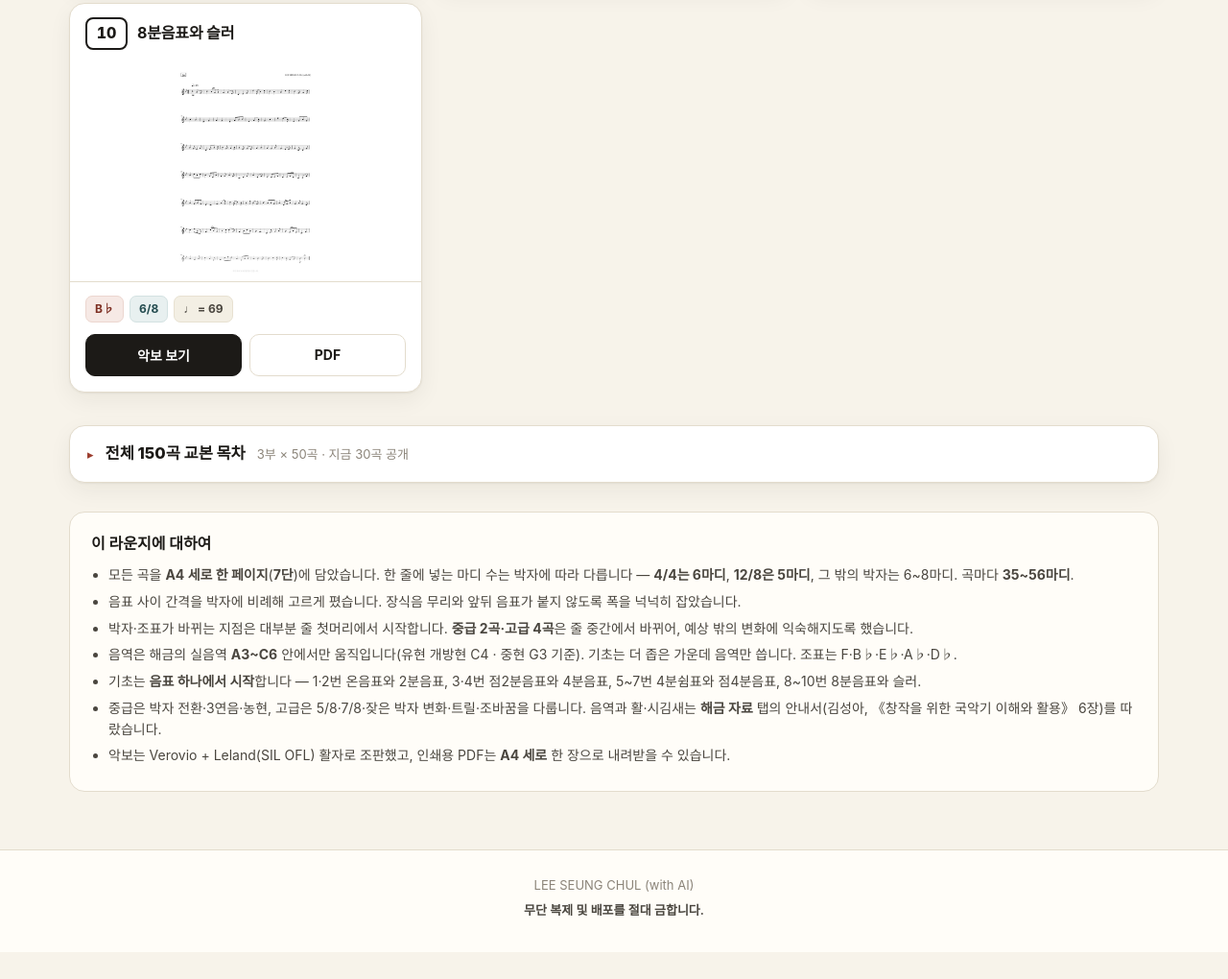
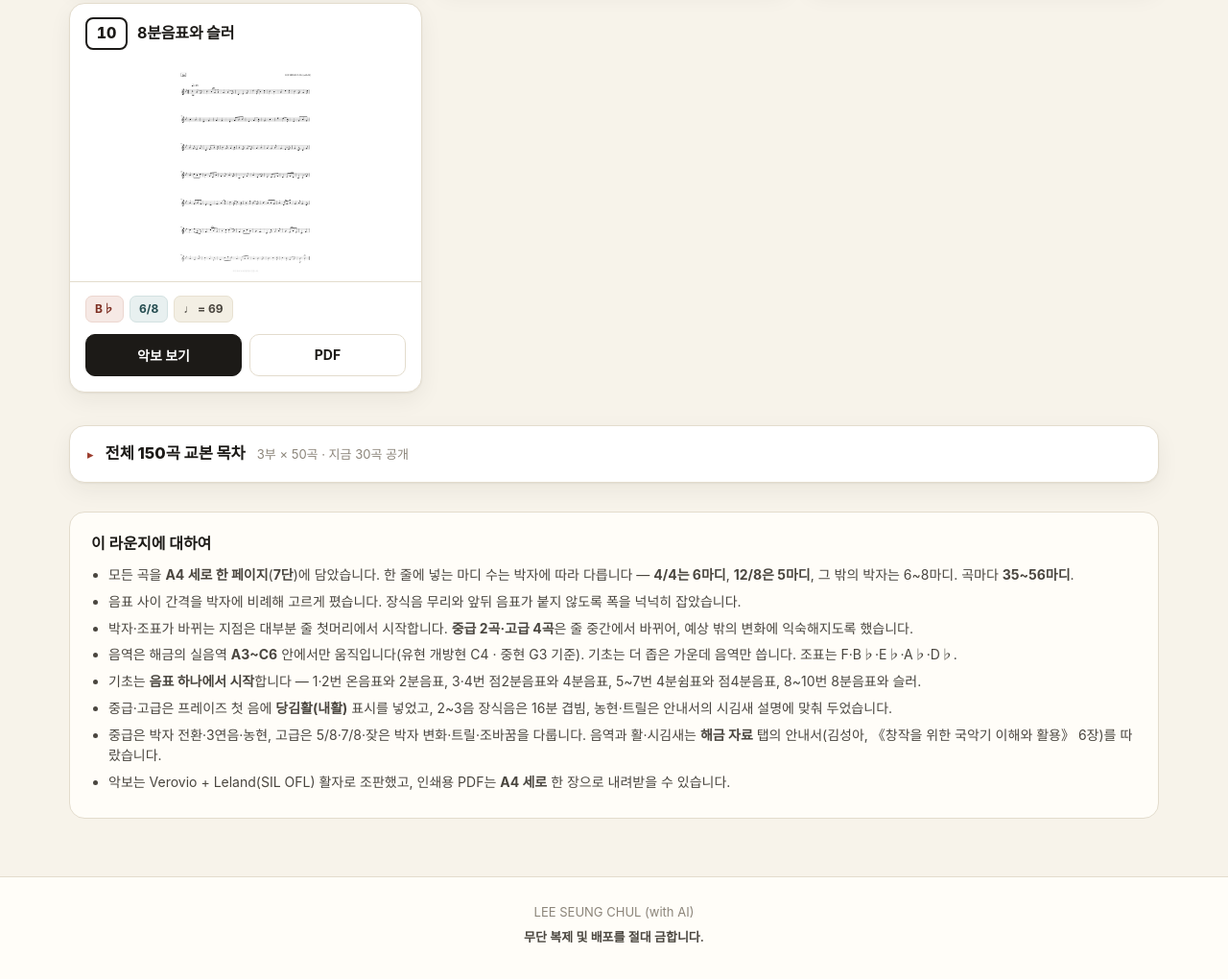
Before and after one commit to winningiron/haegeum-lounge, a plain HTML site: page index.html in a window 1280 px wide. Shown: the part 1823-2843 px from the top of the page at 96% size. Before the commit the page ends 2815 px from the top, so only its background shows below. Drawn offline with Linux system fonts and the light colour scheme.

Commit message:
라운지 안내에 활 방향·시김새 표기 설명 추가

```diff
--- a/index.html
+++ b/index.html
@@ -89,6 +89,7 @@
       <li>박자·조표가 바뀌는 지점은 대부분 줄 첫머리에서 시작합니다. <strong>중급 2곡·고급 4곡</strong>은 줄 중간에서 바뀌어, 예상 밖의 변화에 익숙해지도록 했습니다.</li>
       <li>음역은 해금의 실음역 <strong>A3~C6</strong> 안에서만 움직입니다(유현 개방현 C4 · 중현 G3 기준). 기초는 더 좁은 가운데 음역만 씁니다. 조표는 F·B♭·E♭·A♭·D♭.</li>
       <li>기초는 <strong>음표 하나에서 시작</strong>합니다 — 1·2번 온음표와 2분음표, 3·4번 점2분음표와 4분음표, 5~7번 4분쉼표와 점4분음표, 8~10번 8분음표와 슬러.</li>
+      <li>중급·고급은 프레이즈 첫 음에 <strong>당김활(내활)</strong> 표시를 넣었고, 2~3음 장식음은 16분 겹빔, 농현·트릴은 안내서의 시김새 설명에 맞춰 두었습니다.</li>
       <li>중급은 박자 전환·3연음·농현, 고급은 5/8·7/8·잦은 박자 변화·트릴·조바꿈을 다룹니다. 음역과 활·시김새는 <strong>해금 자료</strong> 탭의 안내서(김성아, 《창작을 위한 국악기 이해와 활용》 6장)를 따랐습니다.</li>
       <li>악보는 Verovio + Leland(SIL OFL) 활자로 조판했고, 인쇄용 PDF는 <strong>A4 세로</strong> 한 장으로 내려받을 수 있습니다.</li>
     </ul>
```
